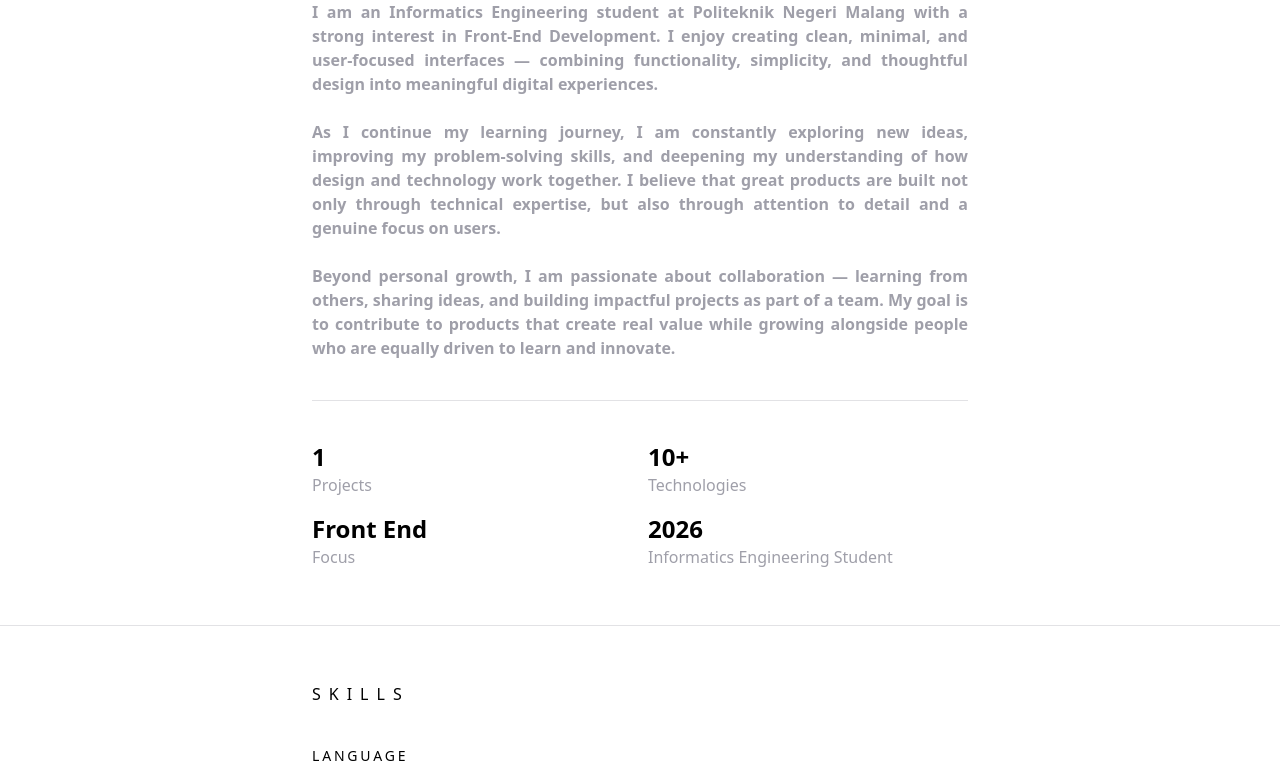
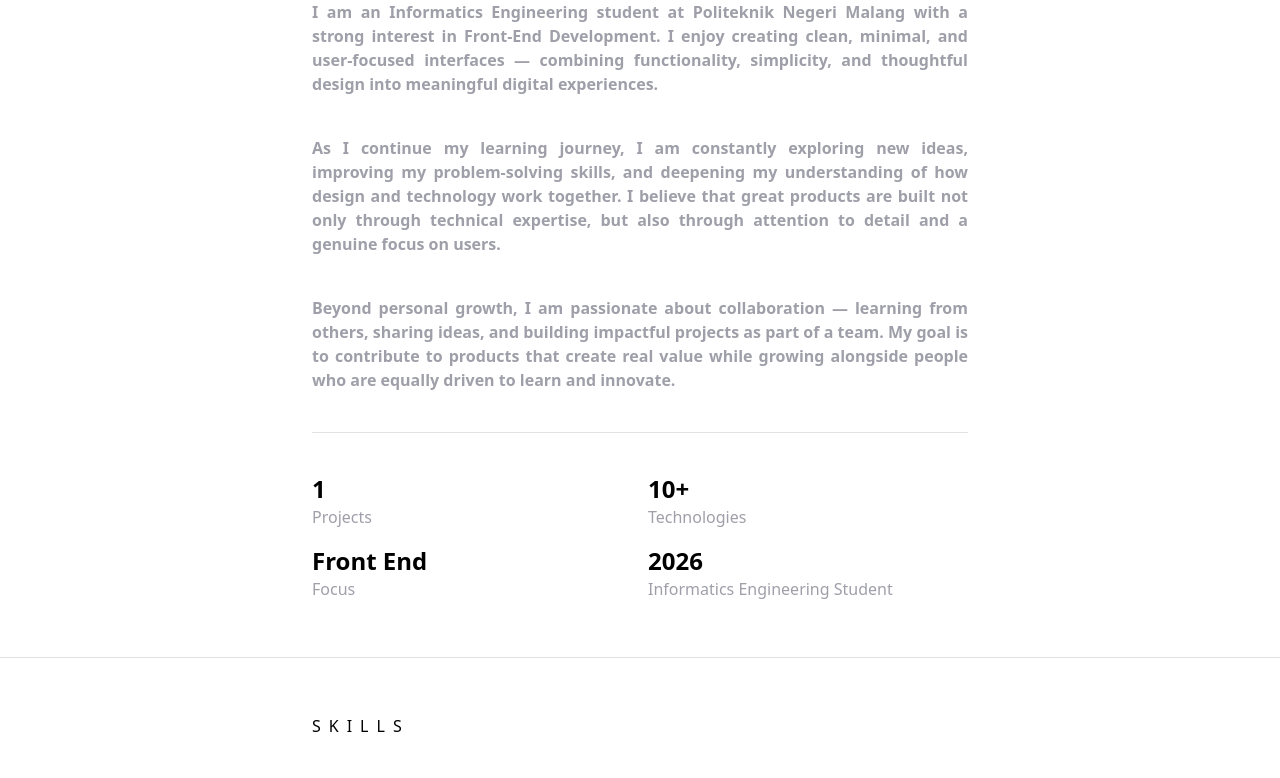
Before and after one commit to ryaand/portfolio, a Next.js app: page / in a window 1280 px wide. Shown: the part 920-1698 px from the top of the page. Built offline with nearby package versions, Linux system fonts and the light colour scheme.

Commit message:
docs(AboutSection): enhance content visibility with animated transitions and improved text layout

```diff
--- a/src/views/home/aboutSection.jsx
+++ b/src/views/home/aboutSection.jsx
@@ -22,11 +22,21 @@ const AboutSection = () => {
                         transition={{ duration: 0.7, ease: easeOut }}
                         className="text-justify font-semibold">
                         I am an Informatics Engineering student at Politeknik Negeri Malang with a strong interest in Front-End Development. I enjoy creating clean, minimal, and user-focused interfaces — combining functionality, simplicity, and thoughtful design into meaningful digital experiences.
-                        <br></br>
-                        <br></br>
+                    </motion.div>
+                    <motion.div
+                        initial={{ opacity: 0, y: 5 }}
+                        whileInView={{ opacity: 1, y: 0 }}
+                        viewport={{ margin: "-300px", once: true }}
+                        transition={{ duration: 0.7, ease: easeOut }}
+                        className="text-justify font-semibold">
                         As I continue my learning journey, I am constantly exploring new ideas, improving my problem-solving skills, and deepening my understanding of how design and technology work together. I believe that great products are built not only through technical expertise, but also through attention to detail and a genuine focus on users.
-                        <br></br>
-                        <br></br>
+                    </motion.div>
+                    <motion.div
+                        initial={{ opacity: 0, y: 5 }}
+                        whileInView={{ opacity: 1, y: 0 }}
+                        viewport={{ margin: "-300px", once: true }}
+                        transition={{ duration: 0.7, ease: easeOut }}
+                        className="text-justify font-semibold">
                         Beyond personal growth, I am passionate about collaboration — learning from others, sharing ideas, and building impactful projects as part of a team. My goal is to contribute to products that create real value while growing alongside people who are equally driven to learn and innovate.
                     </motion.div>
                     <motion.div
```
